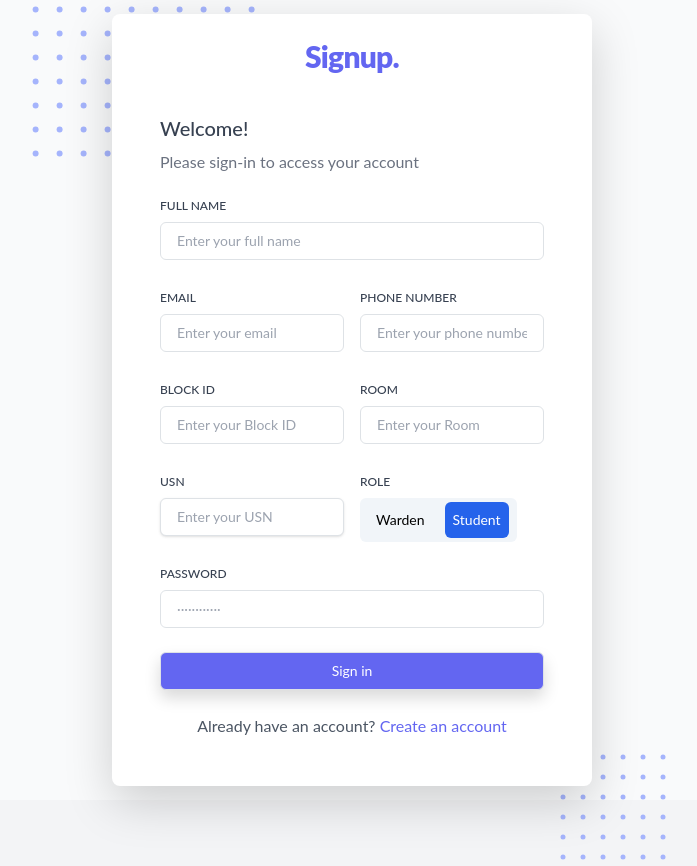
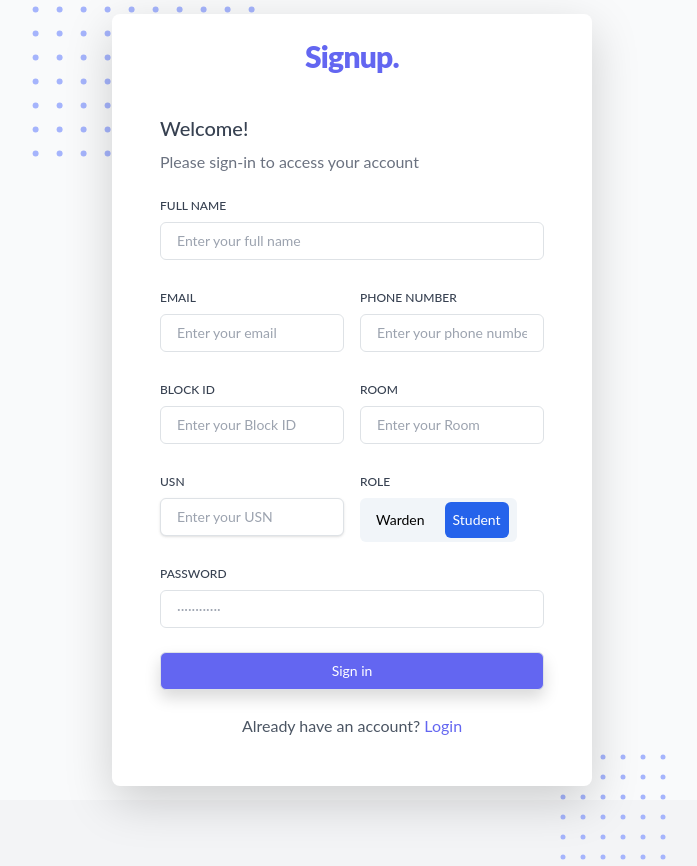
Before and after one commit to Chinmay-Ankolekar/Hostel-Grievance-Redressal, a React app in the folder frontend/: page /signup in a window 1280 px wide. Shown: the whole page, without its empty margins (288-985 px from the left). Built offline with nearby package versions, Linux system fonts and the light colour scheme; the HTML template or start-up script is replaced by a standard one.

Commit message:
registration updated

```diff
--- a/frontend/src/pages/Register.jsx
+++ b/frontend/src/pages/Register.jsx
@@ -500,7 +500,7 @@ function Register() {
 
             <p className="mb-4 text-center">
               Already have an account?
-              <a href="/login" className="cursor-pointer text-indigo-500 no-underline hover:text-indigo-500"> Create an account </a>
+              <a href="/login" className="cursor-pointer text-indigo-500 no-underline hover:text-indigo-500"> Login </a>
             </p>
           </div>
         </div>
```
